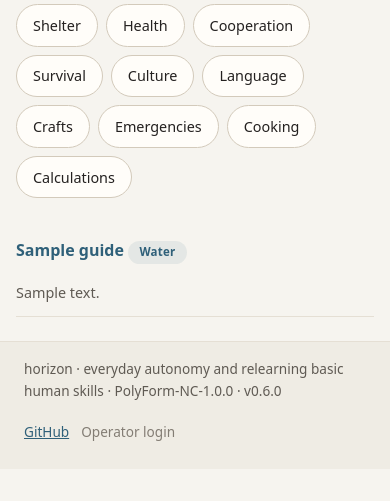
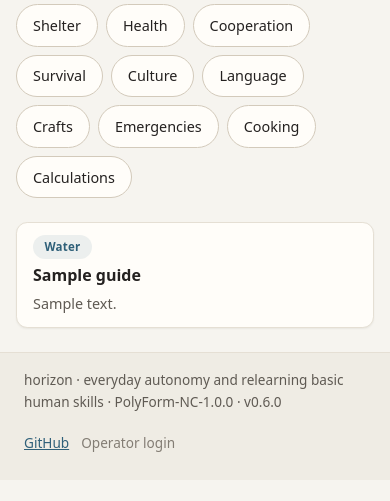
Before and after one commit to richardkfm/horizon, a FastAPI app: page /guides in a window 390 px wide. Shown: the part 343-844 px from the top of the page. Run offline with FastAPI, Linux system fonts and the light colour scheme; tables that the repository leaves empty hold one stand-in row (values such as "Sample post"); parts of the project's set-up code (start-up, migrations or seed data) failed here and were passed over.

Commit message:
Polish the web UI: denser grids, one-line nav, fix reference CSS leak
Three responsive-design refinements plus one real bug fix, all verified
by rendering at 375x812 and 1280x900 with zero horizontal overflow:

- Guides and Checklists indexes become responsive card grids (badge,
  title, summary per card) instead of one long single-column list, so a
  ~90-guide library scans in a screen or two on a laptop and still
  stacks to one column on a phone.
- Home topic tiles go two-per-row and compact at phone width; thirteen
  full-width tiles previously made the front page a very long scroll.
- The header nav fits on one line at laptop width: slightly condensed
  links, a modestly wider header bar, and the explicit "Home" item now
  only shows in the collapsed phone menu (the brand is the way home on
  wide screens). Previously the last item wrapped onto its own row.
- Reference library: a ZIM entry is a complete HTML document, and
  embedding it whole nested <html>/<head>/<body> inside the article
  page - browsers hoist the head's stylesheet links, so a pack's
  MediaWiki skin CSS restyled all of horizon's chrome and broke the
  dark theme. rewrite_article_html now keeps only the <body> content,
  and .zim-article gained native typography (section rules, bordered
  tables, muted licence footer) that follows all horizon themes.

Co-Authored-By: Claude Fable 5 <noreply@anthropic.com>
Claude-Session: https://claude.ai/code/session_01H6jCksAcyEybP5mS3SwxRg

```diff
--- a/src/horizon/web/static/app.css
+++ b/src/horizon/web/static/app.css
@@ -510,6 +525,41 @@ a:hover { color: var(--accent-strong); }
 .journey-card p { margin: 0.3rem 0; font-size: 0.95rem; color: var(--muted); }
 .journey-meta { color: var(--muted-2); font-size: 0.85rem; display: flex; flex-wrap: wrap; gap: 0.4rem; }
 
+/* Card grid — guides & checklists indexes. The same card idiom as journey
+   cards, but denser: a responsive multi-column grid replaces the old one
+   long single-column list, so a big library scans in a screen or two on a
+   laptop while still stacking cleanly on a phone. */
+.card-grid {
+  list-style: none;
+  padding: 0;
+  margin: 0;
+  display: grid;
+  grid-template-columns: repeat(auto-fill, minmax(15rem, 1fr));
+  gap: var(--space-3);
+}
+.card-grid a {
+  display: flex;
+  flex-direction: column;
+  gap: 0.35rem;
+  height: 100%;
+  padding: var(--space-3) var(--space-4);
+  border: 1px solid var(--border);
+  border-radius: var(--radius);
+  background: var(--surface);
+  box-shadow: var(--shadow-sm);
+  text-decoration: none;
+  color: var(--fg);
+  transition: border-color 0.15s ease, box-shadow 0.15s ease, transform 0.15s ease;
+}
+.card-grid a:hover {
+  border-color: var(--accent);
+  box-shadow: var(--shadow-lift);
+  transform: translateY(-2px);
+}
+.card-grid .category-badge { align-self: flex-start; }
+.card-title { font-weight: 600; line-height: 1.35; }
+.card-grid .guide-summary { margin-top: 0; }
+
 /* Tracks: curated, ordered "step-by-step plans" over the guides. ----------- */
 .track-list { list-style: none; padding: 0; margin: 0; display: grid; gap: var(--space-4); }
 .track-card {
--- a/src/horizon/web/templates/base.html
+++ b/src/horizon/web/templates/base.html
@@ -78,7 +78,7 @@
       <span class="brand-text">horizon</span>
     </a>
     <nav id="site-nav" class="site-nav" aria-label="Main navigation">
-      <a href="/">Home</a>
+      <a class="nav-home" href="/">Home</a>
       <a href="/recommend">Where to start</a>
       <a href="/journeys">Step-by-step plans</a>
       <a href="/guides">How-to guides</a>
--- a/src/horizon/web/templates/guides.html
+++ b/src/horizon/web/templates/guides.html
@@ -28,12 +28,14 @@
 </nav>
 
 {% if guides %}
-<ul class="link-list">
+<ul class="card-grid">
   {% for guide in guides %}
   <li>
-    <a href="/guides/{{ guide.id }}">{{ guide.title }}</a>
-    <span class="category-badge">{{ guide.category }}</span>
-    {% if guide.summary %}<span class="guide-summary">{{ guide.summary }}</span>{% endif %}
+    <a href="/guides/{{ guide.id }}">
+      <span class="category-badge">{{ guide.category }}</span>
+      <span class="card-title">{{ guide.title }}</span>
+      {% if guide.summary %}<span class="guide-summary">{{ guide.summary }}</span>{% endif %}
+    </a>
   </li>
   {% endfor %}
 </ul>
```
Also changed, not shown: other parts of src/horizon/web/static/app.css (+64 -16 lines), src/horizon/services/zim_reader.py (+15 -0 lines), src/horizon/web/templates/checklists.html (+6 -4 lines), tests/test_zim_reader.py (+23 -0 lines), CHANGELOG.md.
